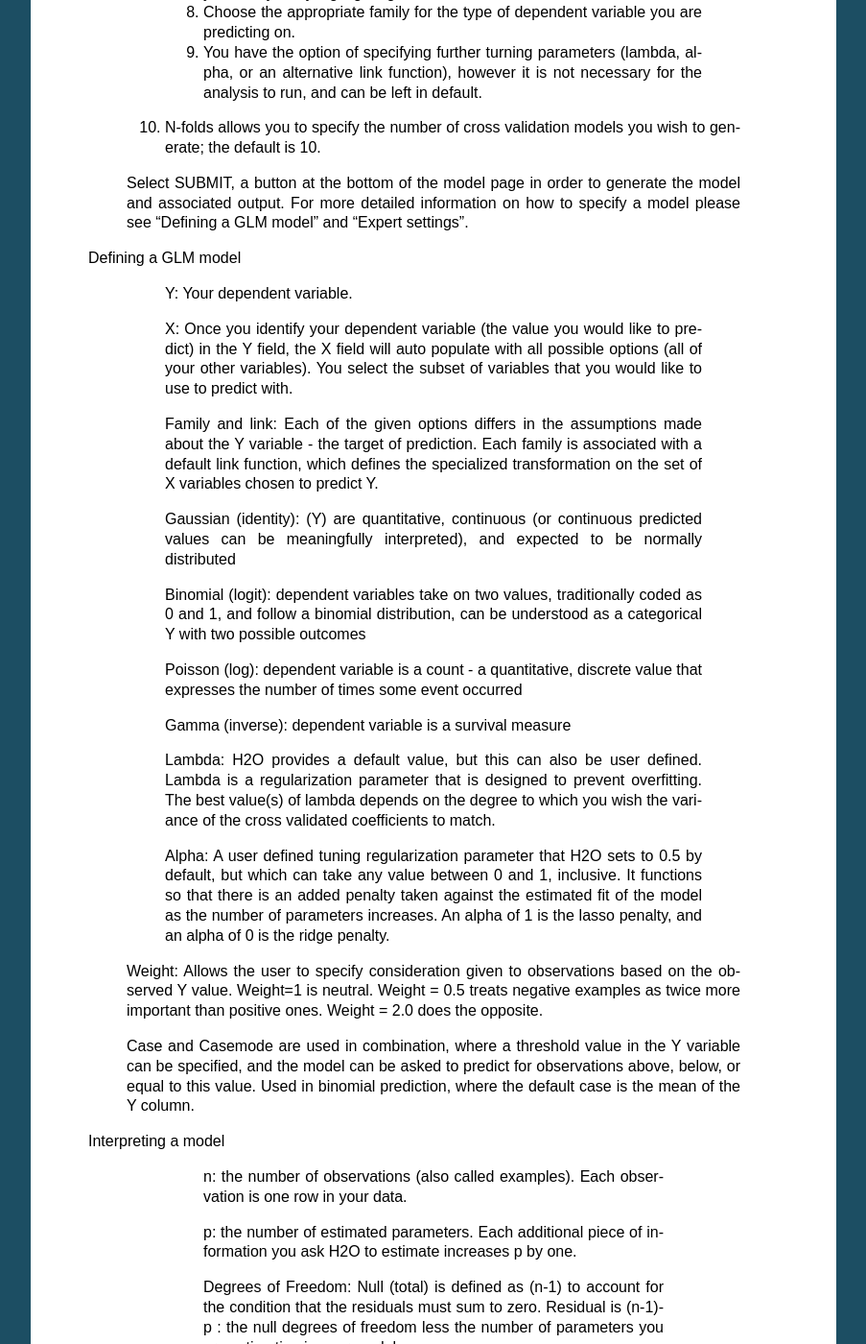
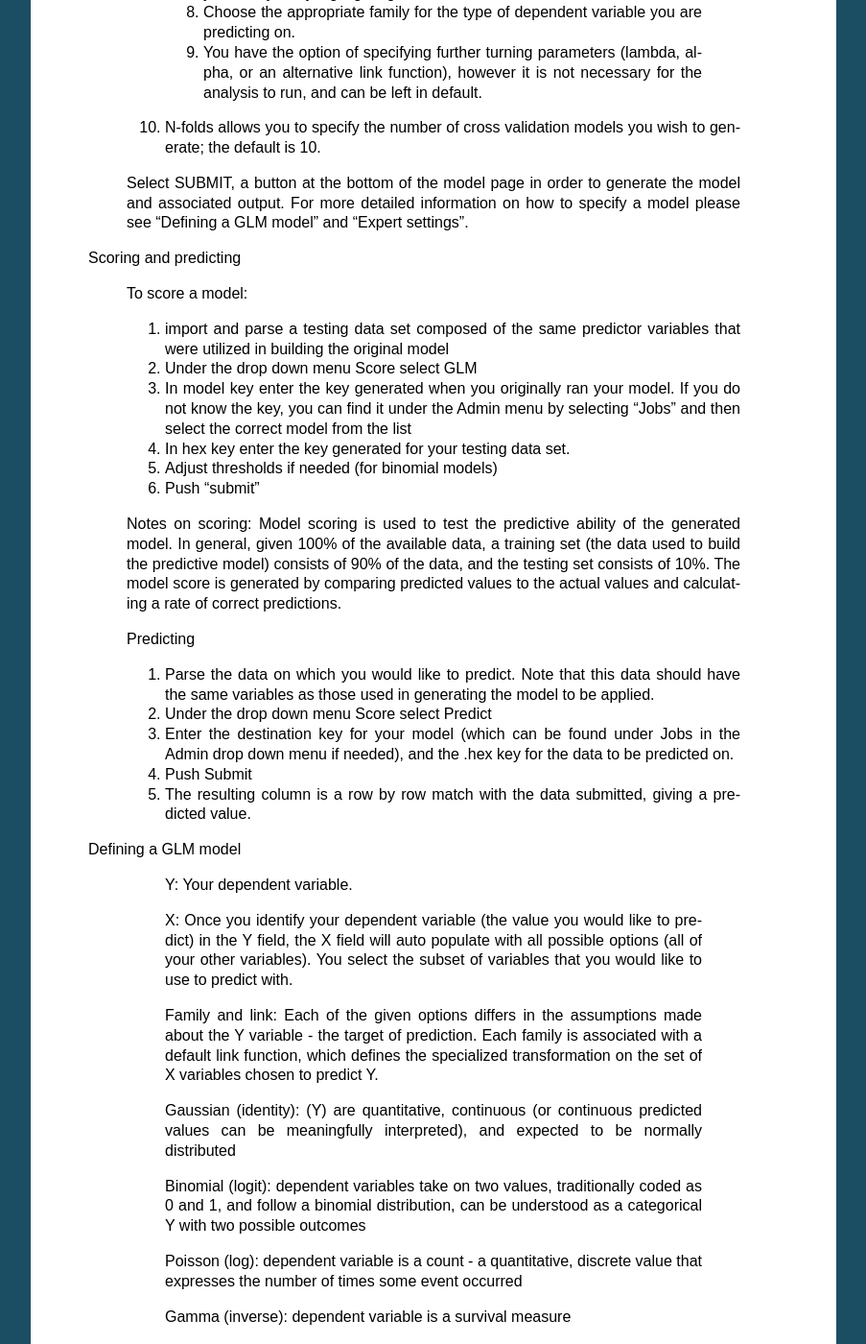
Before and after one commit to devinshields/h2odocs, a Sphinx documentation site: the page built from source/algorithms/glm.rst, in a window 1280 px wide and 1400 px high, scrolled down 738 px. Shown: the whole window at 96% size, without its empty margins (198-1101 px from the left). Built offline with Sphinx 7.4.7, drawn with Linux system fonts in a browser that asks for light colours; formulas are drawn with MathJax 3.

Commit message:
augmented instructions for glm

```diff
--- a/source/algorithms/glm.rst
+++ b/source/algorithms/glm.rst
@@ -35,6 +35,37 @@ Generalized Linear Model (GLM)
      10. N-folds allows you to specify the number of cross validation models you wish to generate; the default is 10.
 
      Select SUBMIT, a button at the bottom of the model page in order to generate the model and associated output. For more detailed information on how to specify a model please see "Defining a GLM model" and "Expert settings".
+
+   Scoring and predicting
+
+      To score a model:
+
+      1. import and parse a testing data set composed of the same predictor variables that were utilized in building the original model
+
+      2. Under the drop down menu Score select GLM
+
+      3. In model key enter the key generated when you originally ran your model. If you do not know the key, you can find it under the Admin menu by selecting "Jobs" and then select the correct model from the list
+
+      4. In hex key enter the key generated for your testing data set.
+
+      5. Adjust thresholds if needed (for binomial models)
+
+      6. Push "submit"
+
+      Notes on scoring: Model scoring is used to test the predictive ability of the generated model. In general, given 100% of the available data, a training set (the data used to build the predictive model) consists of 90% of the data, and the testing set consists of 10%. The model score is generated by comparing predicted values to the actual values and calculating a rate of correct predictions.
+
+      Predicting
+
+      1. Parse the data on which you would like to predict. Note that this data should have the same variables as those used in generating the model to be applied.
+
+      2. Under the drop down menu Score select Predict
+
+      3. Enter the destination key for your model (which can be found under Jobs in the Admin drop down menu if needed), and the .hex key for the data to be predicted on.
+
+      4. Push Submit
+
+      5. The resulting column is a row by row match with the data submitted, giving a predicted value.
+
 
 
    Defining a GLM model
@@ -95,4 +126,5 @@ Generalized Linear Model (GLM)
 
       Beta epsilon: Precision of the vector of coefficients. Computation stops when the maximal difference between two beta vectors is below than Beta epsilon
 
+
    References: https://github.com/0xdata/h2o/wiki/References-and-Suggested-Reading
```
